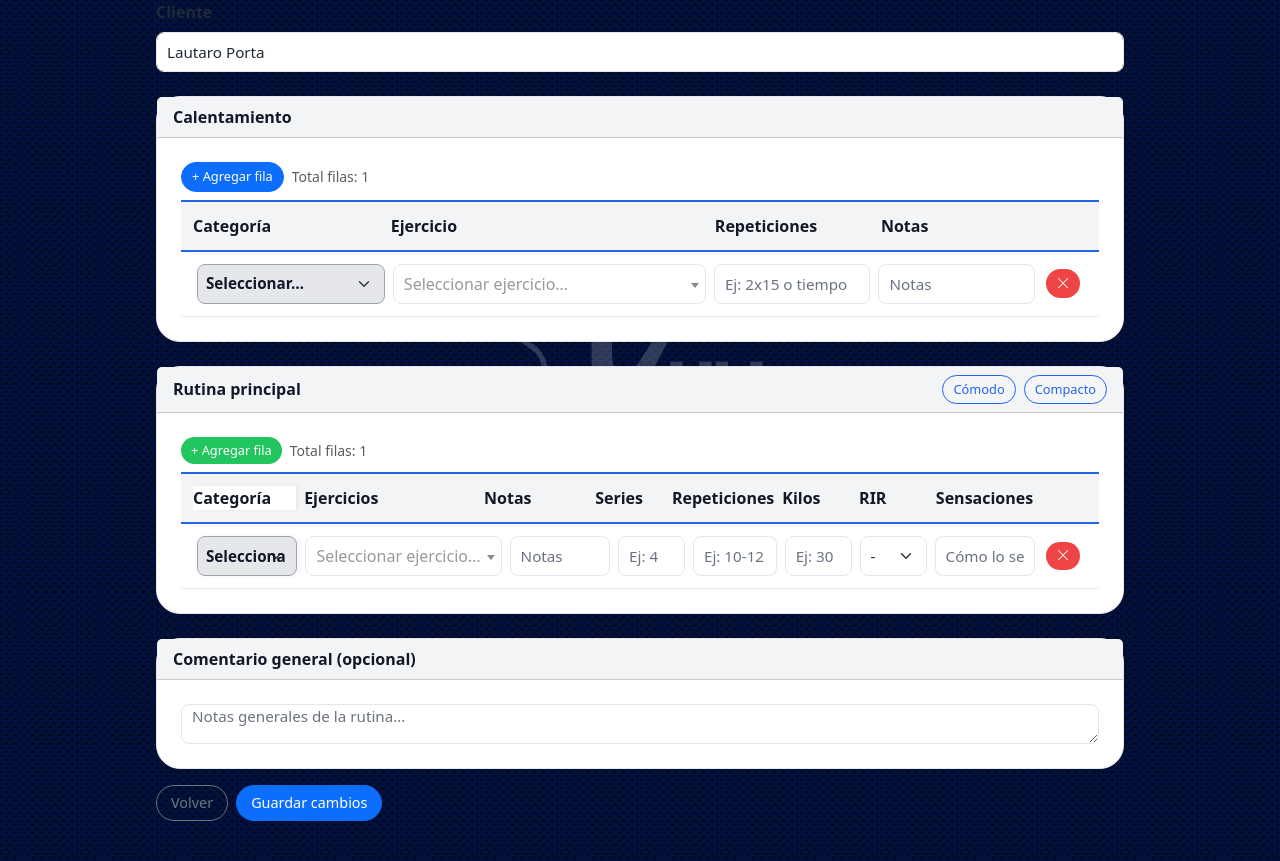
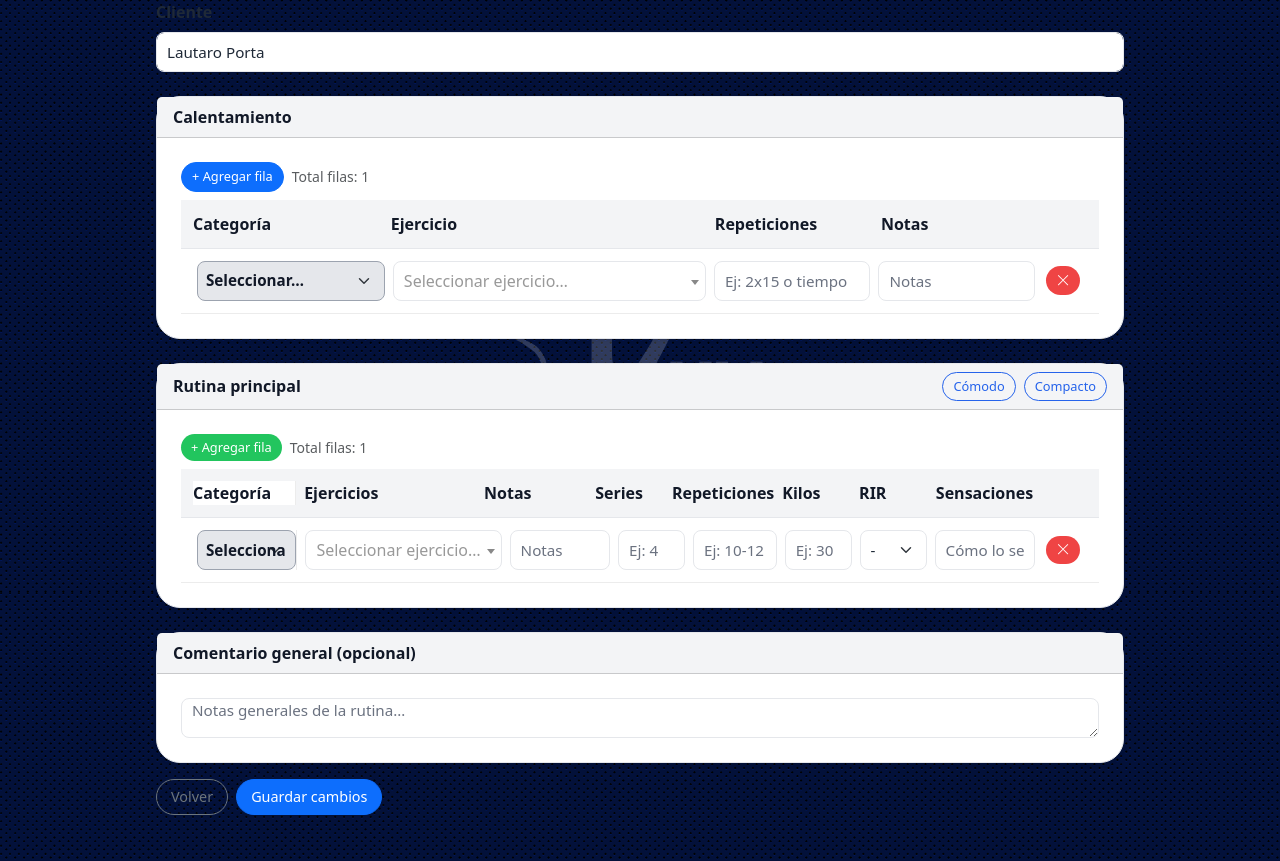
Before and after one commit to Lautap1578/Gymapp, a Django app: page /rutina/editar/23/ in a window 1280 px wide. Shown: the part 208-1069 px from the top of the page. Run offline with Django 4.2, Linux system fonts and the light colour scheme; data comes from the database, SQL or seed files in the repository; data that the repository does not hold is empty; some libraries are stand-ins or nearby versions.

Commit message:
Refine rutinas table styling

```diff
--- a/static/css/rutinas.css
+++ b/static/css/rutinas.css
@@ -88,16 +88,13 @@
   color: var(--head-text);
   font-weight: 700;
   padding: 12px;
-  border-top: 2px solid var(--accent);
-  border-bottom: 2px solid var(--accent);
+  border-bottom: 1px solid var(--border);
 }
 
 .editar-rutinas .grid-row {
   padding: 0.75rem 1rem;
-  border-bottom: 1px solid var(--border);
-}
-.editar-rutinas .grid-row:nth-child(even) {
-  background-color: var(--row-hover);
+  background: transparent;
+  border-bottom: 1px solid #ececec;
 }
 
 /* Columna fija a la izquierda */
@@ -106,7 +103,8 @@
   left: 0;
   background: var(--bg);
   z-index: 3;
-  box-shadow: 2px 0 4px rgba(0,0,0,.05);
+  box-shadow: none;
+  border-right: 1px solid #ececec;
 }
 
 /* Responsividad: permitir reflujo en pantallas pequeñas */
```
